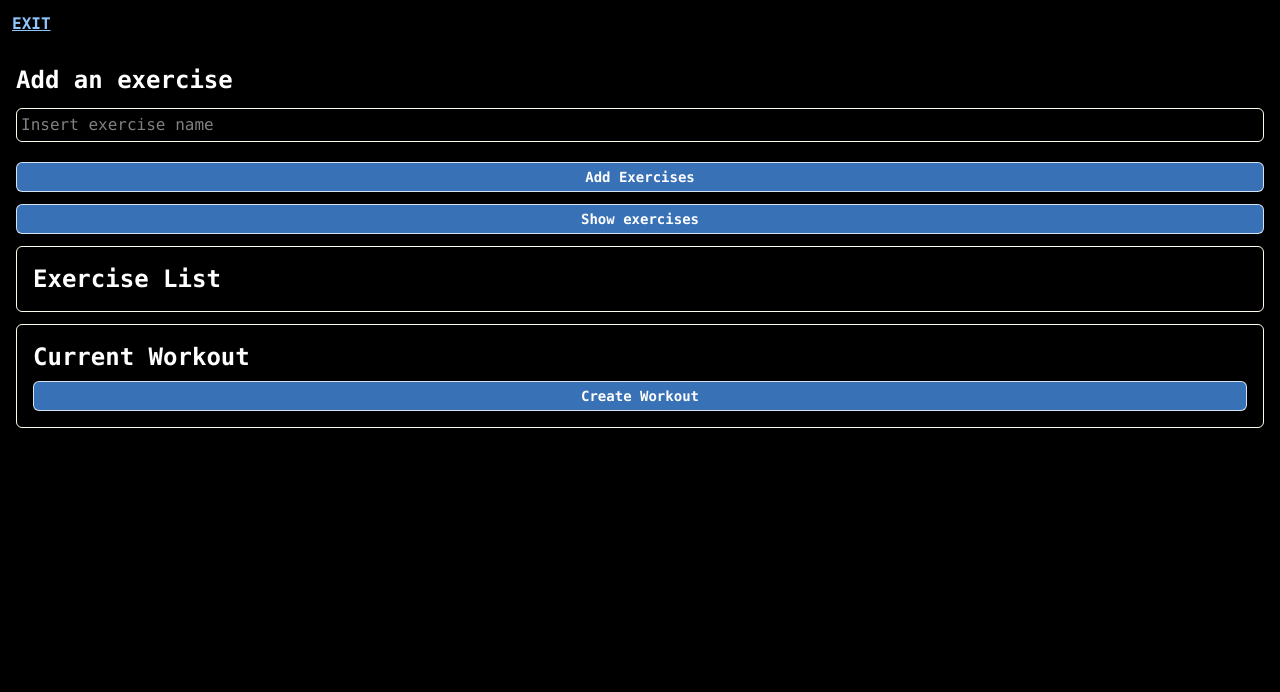
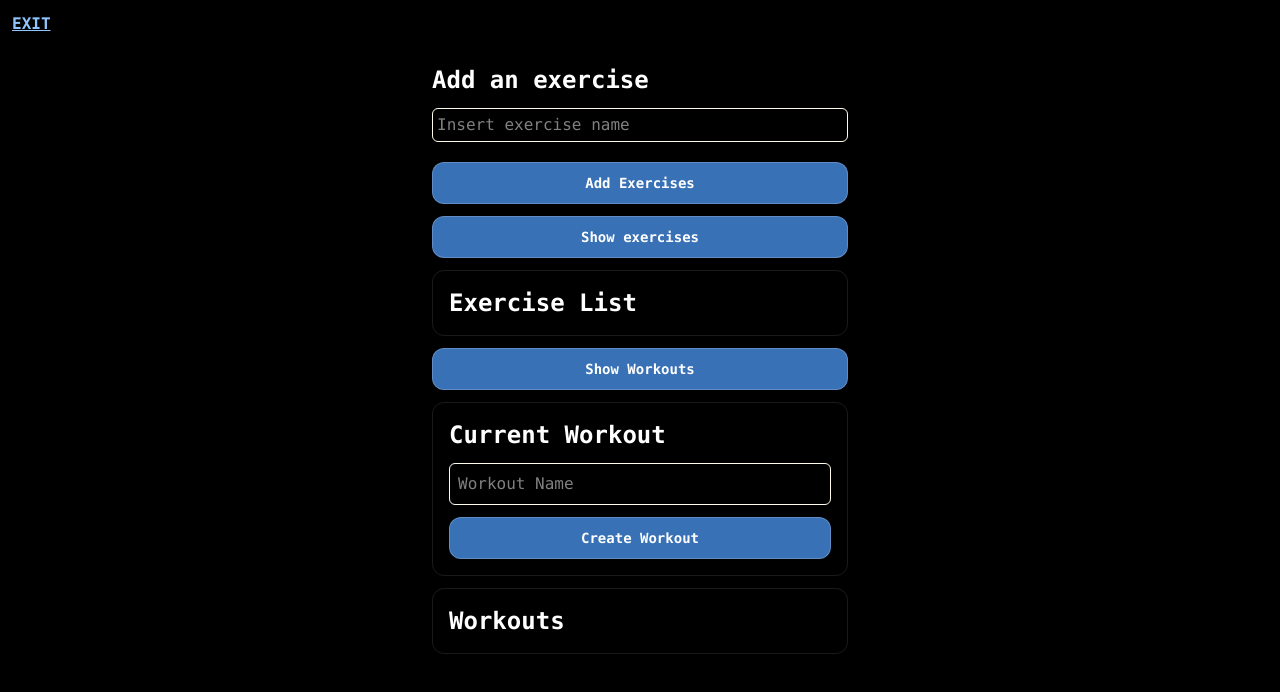
Before and after one commit to clydexmarty09/workout-tracker, a Next.js app: page /front-page in a window 1280 px wide. Shown: the top 692 px of the page. Built offline with nearby package versions, Linux system fonts and the light colour scheme.

Commit message:
fixed styling isssues on front page

```diff
--- /dev/null
+++ b/app/api/workouts/[id]/route.ts
@@ -0,0 +1 @@
+// this one is responsible for deleting and updating workouts
--- a/app/api/workouts/route.ts
+++ b/app/api/workouts/route.ts
@@ -43,7 +43,7 @@ export async function POST(request: Request) {
     return NextResponse.json(workout, { status: 201 });
   } catch {
     return NextResponse.json(
-      { error: "Cannot create workouts" },
+      { error: "Cannot create workout" },
       { status: 500 },
     );
   }
@@ -65,14 +65,14 @@ export async function GET() {
         */
     const res = await db.query(
       `SELECT
-            w.id AS workout_id
-            w.name AS workout_name
-            w.label AS workout_label
-            e.id AS exercise_id
+            w.id AS workout_id,
+            w.name AS workout_name,
+            w.label AS workout_label,
+            e.id AS exercise_id,
             e.name AS exercise_name
             FROM workouts w
             LEFT JOIN workout_exercises we
-                ON w.id = we.workout.id
+                ON w.id = we.workout_id
             LEFT JOIN exercises e
                 ON we.exercise_id = e.id
             WHERE w.user_id = $1
--- a/app/front-page/page.tsx
+++ b/app/front-page/page.tsx
@@ -11,6 +11,9 @@ export default function FrontPage() {
 
     // for creating workouts
     const [selectedExercises, setSelectedExercises] = useState<any[]>([]);
+    const [workoutName, setWorkoutName] = useState<string>("");
+    const [label, setLabel]= useState("");
+    const [workouts, setWorkouts] = useState<any[]>([]);
 
     const router = useRouter(); // for navigation
     async function handleLogout() {
@@ -80,7 +83,56 @@ export default function FrontPage() {
     }
 
     async function handleCreateWorkout() {
+        try {
+            setLoading(true);
+            setError("");
 
+            const res = await fetch(`/api/workouts`, {
+                method: "POST",
+                headers: {
+                    "Content-Type": "application/json"
+                },
+                body: JSON.stringify({ name: workoutName, label: label, exerciseIds: selectedExercises.map(e=> e.id)} )
+            });
+
+            const data = await res.json();
+            if(!res.ok) {
+                setError(data.error || "Cannot create workout");
+                return;
+            }
+
+            setWorkoutName("");
+            setSelectedExercises([]);
+
+        } catch (error) {
+            setError("Cannot add workout")
+        } finally {
+            setLoading(false);
+        }
+    }
+
+    async function fetchWorkouts() {
+        try {
+
+            setLoading(true);
+
+            const res = await fetch(`/api/workouts`);
+            const data = await res.json();
+
+            if(!res.ok) {
+                setError("Cannot fetch workouts");
+                return;
+            }
+
+            setWorkouts(data);
+            console.log(data);
+            setError("");
+
+        } catch {
+            setError("Cannot fetch workouts");
+        } finally {
+            setLoading(false);
+        }
     }
 
     // this function gets all exercises from the backend and stores them in state
@@ -92,7 +144,7 @@ export default function FrontPage() {
             const data = await res.json();
 
             if (!res.ok) {
-                setError("Cannot fetch exercises ")
+                setError(data.error || "Cannot fetch exercises ")
                 return;
             }
 
@@ -156,6 +208,7 @@ export default function FrontPage() {
             </form>
 
             <button className="btn w-full" type="button" onClick={fetchExercises}> Show exercises</button>
+
             <div className="exercises-card">
                 <h2 className="font-semibold text-2xl"> Exercise List </h2>
 
@@ -174,6 +227,8 @@ export default function FrontPage() {
 
             </div>
 
+            <button className="btn w-full" type="button" onClick={fetchWorkouts}> Show Workouts</button>
+
             <div className="exercises-card">
                 <h2 className="font-semibold text-2xl"> Current Workout </h2>
                 { selectedExercises.map((exercise)=> (
@@ -183,7 +238,31 @@ export default function FrontPage() {
                     </div>
                 ))}
 
+
+                <input
+                value={workoutName}
+                onChange={(e)=> setWorkoutName(e.target.value)}
+                placeholder="Workout Name"
+                type="text"
+                className="border border-amber-50 rounded-md p-2 w-full"
+                />
+
                 <button className="btn" type="button" onClick={handleCreateWorkout}> Create Workout </button>
+            </div>
+
+
+            <div className="exercises-card">
+                <h2 className="text-left text-2xl font-semibold"> Workouts </h2>
+                { workouts.map((w)=> (
+                    <div className="flex text-left flex-col gap-3" key={w.id}>
+                        <h3> {w.name} </h3>
+                        <p> {w.label} </p>
+
+                        {w.exercises.map((exercise: any)=> (
+                            <div key={exercise.id}> {exercise.name} </div>
+                        ))}
+                    </div>
+                ))}
             </div>
 
         </div>
--- a/app/globals.css
+++ b/app/globals.css
@@ -14,15 +14,15 @@
 
 @layer components {
   .btn {
-    @apply font-semibold text-center bg-blue-400/70 text-sm w-full p-1 border rounded-md border-white/80;
+    @apply font-semibold text-center bg-blue-400/70 text-sm w-full px-4 py-2.5 border rounded-xl active:scale-95 border-white/20;
   }
 
   .btn-2 {
-    @apply font-semibold text-center bg-red-400 text-sm w-full p-1 border rounded-md border-white/80;
+    @apply font-semibold text-center bg-red-400/80 text-sm w-full px-4 py-2.5 border active:scale-95 rounded-xl border-white/20;
   }
 
   .btn-3 {
-    @apply text-xs font-semibold text-right p-1 border rounded-md border-white/80;
+    @apply text-xs font-semibold text-center px-3 py-2 border rounded-lg active:scale-95 border-white/20 whitespace-nowrap;
   }
 
   .input {
@@ -30,11 +30,11 @@
   }
 
   .main-page {
-    @apply text-center p-4 min-h-dvh flex flex-col gap-3 bg-black;
+    @apply text-center p-4 min-h-dvh flex flex-col gap-3 bg-black mx-auto max-w-md;
   }
 
   .exercises-card {
-    @apply flex gap-2 flex-col text-left border border-amber-50 p-4 rounded-md;
+    @apply flex gap-3 flex-col text-left border border-white/10 p-4 rounded-xl;
   }
 
   .landing-outer {
```
